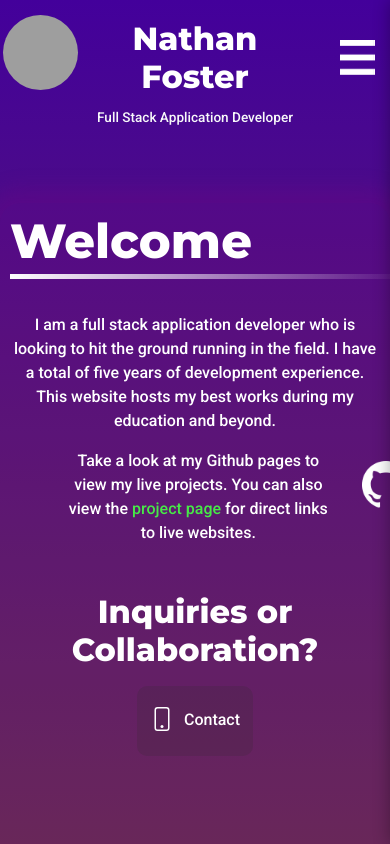
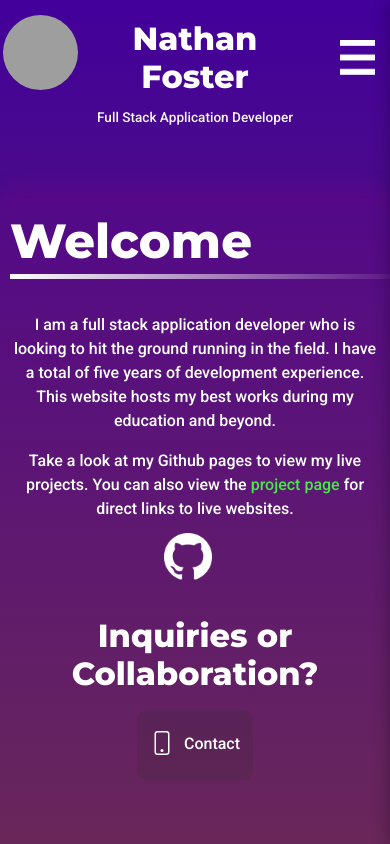
Before and after one commit to Soundwubz/soundwubz.github.io, a React (Create React App) app in the folder client/: page / in a window 390 px wide. Built offline with nearby package versions, Linux system fonts and the light colour scheme; grey boxes are pictures that could not be loaded.

Commit message:
576 breakpoint added to home page

```diff
--- a/client/src/pages/Home/index.jsx
+++ b/client/src/pages/Home/index.jsx
@@ -30,7 +30,8 @@ class Home extends React.Component {
                             You can also view the <a href="/projects" className="text-link">project page</a> for direct links to live websites.
                         </p>
                     </div>
-                    <div className="col-1" style={{paddingLeft: '0'}}>
+                    <div className="w-100 col-break-576"></div>
+                    <div className="col-bp-1 col-12" style={{paddingLeft: '0', textAlign: 'center'}}>
                         <a href="https://github.com/soundwubz" target="_blank" className="github">
                             <img src={ghLogo} alt="Github Logo" />
                         </a>
--- a/client/src/pages/Home/styles.css
+++ b/client/src/pages/Home/styles.css
@@ -18,6 +18,10 @@
     background: #1715154d;
 }
 
+.col-break-576 {
+    display: none;
+}
+
 @media only screen and (max-width: 992px) {
 
     .github img {
@@ -34,3 +38,19 @@
         top: 12px;
     }
 }
+
+@media only screen and (max-width: 576px) {
+    .col-break-576 {
+        display: block;
+    }
+    .gh-text {
+        padding: 0;
+    }
+}
+
+@media only screen and (min-width: 577px) {
+    .col-bp-1 {
+        flex: 0 0 8.333333%;
+        max-width: 8.333333%;
+    }
+}
```
